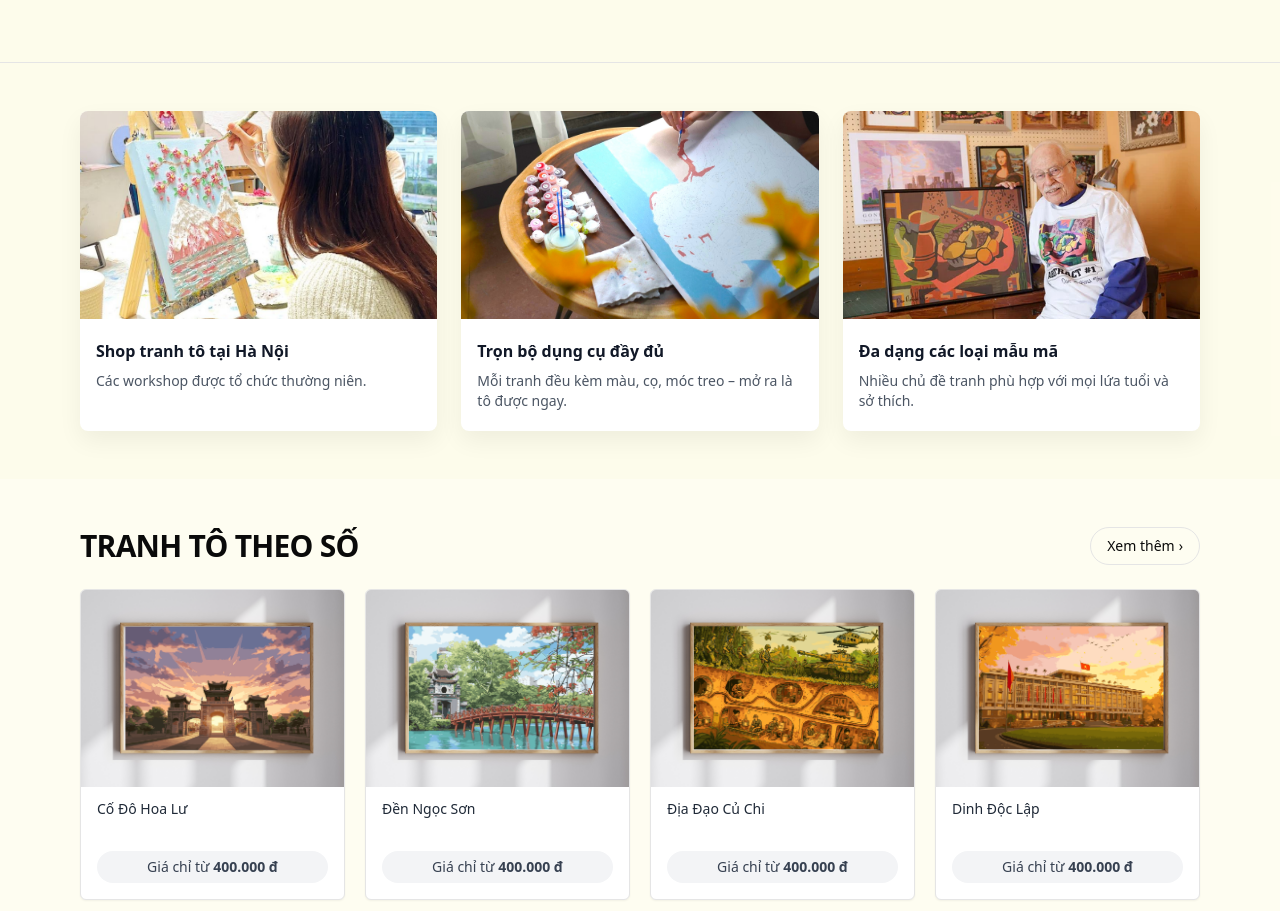
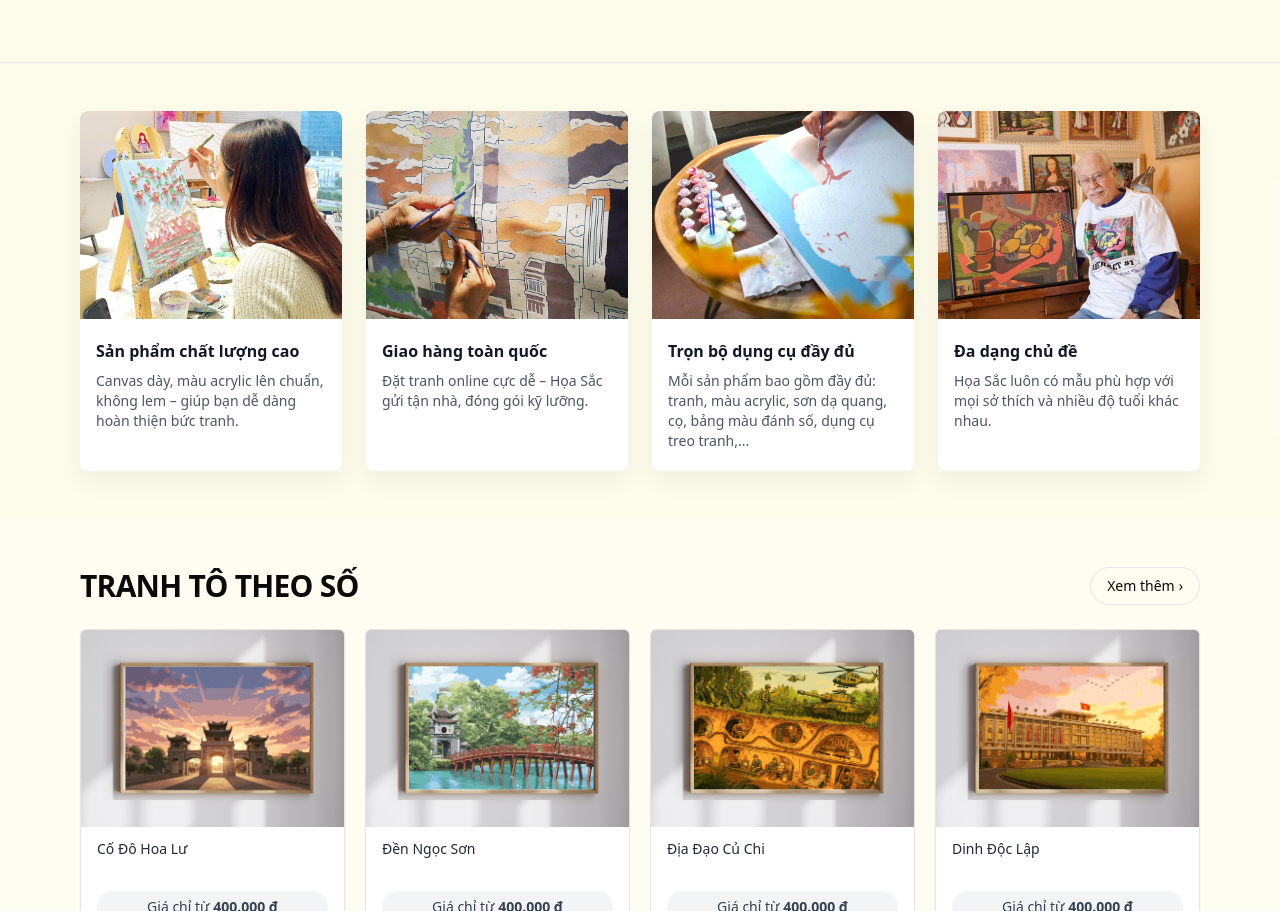
Before and after one commit to datntahiho/hoa-sac, a React (Vite) app: page / in a window 1280 px wide. Shown: the part 1343-2254 px from the top of the page. Built offline with nearby package versions, Linux system fonts and the light colour scheme.

Commit message:
fix: change feature grid

```diff
--- a/src/components/DanRobbinsStory.jsx
+++ b/src/components/DanRobbinsStory.jsx
@@ -69,7 +69,7 @@ const DanRobbinsStory = () => {
                 <img
                   src="/images/_106313465_dan.jpg"
                   alt="Dan Robbins – người khai sinh tranh số hóa"
-                  className="w-full h-auto object-cover"
+                  className="mx-auto h-auto max-h-72 md:max-h-96 w-full object-contain"
                 />
                 <figcaption className="bg-slate-50 px-4 py-2 text-center text-xs text-slate-500 italic">
                   Dan Robbins – người đứng sau trào lưu paint-by-numbers nổi
@@ -135,7 +135,7 @@ const DanRobbinsStory = () => {
                 <img
                   src="/images/pf-ccec312f-6036-4296-b74b-0e3cb45ad69e--Dan-Robbins-el-inventor-de-la-pintura-por-numeros-2_480x480.webp"
                   alt="Abstract No. One – bức tranh tô màu theo số đầu tiên"
-                  className="w-full h-auto object-cover"
+                  className="mx-auto h-auto max-h-72 md:max-h-96 w-full object-contain"
                 />
                 <figcaption className="bg-slate-50 px-4 py-2 text-center text-xs text-slate-500 italic">
                   “Abstract No. One” – một trong những tác phẩm paint-by-numbers
@@ -206,7 +206,7 @@ const DanRobbinsStory = () => {
                 <img
                   src="/images/06Robbins-obit1-articleLarge-v2.webp"
                   alt="Chân dung tự họa theo phong cách paint-by-numbers của Dan Robbins"
-                  className="w-full h-auto object-cover"
+                  className="mx-auto h-auto max-h-72 md:max-h-96 w-full object-contain"
                 />
                 <figcaption className="bg-slate-50 px-4 py-2 text-center text-xs text-slate-500 italic">
                   Chân dung tự họa theo phong cách paint-by-numbers của Dan
@@ -220,7 +220,7 @@ const DanRobbinsStory = () => {
                 <img
                   src="/images/cha-de-1.webp"
                   alt="Abstract No. 1 – tác phẩm paint-by-numbers đầu tiên"
-                  className="w-full h-auto object-cover"
+                  className="mx-auto h-auto max-h-72 md:max-h-96 w-full object-contain"
                 />
                 <figcaption className="bg-slate-50 px-4 py-2 text-center text-xs text-slate-500 italic">
                   Abstract No. 1 – tác phẩm đầu tiên được Dan Robbins thiết kế
@@ -233,7 +233,7 @@ const DanRobbinsStory = () => {
                 <img
                   src="/images/cha-de-2.webp"
                   alt="Dan Robbins cùng bức Old Mill Stream"
-                  className="w-full h-auto object-cover"
+                  className="mx-auto h-auto max-h-72 md:max-h-96 w-full object-contain"
                 />
                 <figcaption className="bg-slate-50 px-4 py-2 text-center text-xs text-slate-500 italic">
                   Dan Robbins cầm bức tranh tô màu theo số yêu thích của mình –
@@ -246,7 +246,7 @@ const DanRobbinsStory = () => {
                 <img
                   src="/images/cha-de-3.webp"
                   alt="Clipper Ship – tác phẩm của Dan Robbins"
-                  className="w-full h-auto object-cover"
+                  className="mx-auto h-auto max-h-72 md:max-h-96 w-full object-contain"
                 />
                 <figcaption className="bg-slate-50 px-4 py-2 text-center text-xs text-slate-500 italic">
                   Tác phẩm Clipper Ship của Dan Robbins, do một họa sĩ vô danh
@@ -259,7 +259,7 @@ const DanRobbinsStory = () => {
                 <img
                   src="/images/cha-de-4.webp"
                   alt="Love's Tribute – tác phẩm của Dan Robbins"
-                  className="w-full h-auto object-cover"
+                  className="mx-auto h-auto max-h-72 md:max-h-96 w-full object-contain"
                 />
                 <figcaption className="bg-slate-50 px-4 py-2 text-center text-xs text-slate-500 italic">
                   Love&apos;s Tribute – tác phẩm của Dan Robbins, do một họa sĩ
--- a/src/components/FeatureGrid.jsx
+++ b/src/components/FeatureGrid.jsx
@@ -1,17 +1,22 @@
 const BANNERS = [
   {
-    title: "Shop tranh tô tại Hà Nội",
-    desc: "Các workshop được tổ chức thường niên.",
+    title: "Sản phẩm chất lượng cao",
+    desc: "Canvas dày, màu acrylic lên chuẩn, không lem – giúp bạn dễ dàng hoàn thiện bức tranh.",
     image: "/images/workshop-ve-tranh-sai-gon-04-1715652752.jpeg",
   },
    {
+    title: "Giao hàng toàn quốc",
+    desc: "Đặt tranh online cực dễ – Họa Sắc gửi tận nhà, đóng gói kỹ lưỡng.",
+    image: "/images/_106308919_paint_by_numbers2_getty.jpg",
+  },
+  {
     title: "Trọn bộ dụng cụ đầy đủ",
-    desc: "Mỗi tranh đều kèm màu, cọ, móc treo – mở ra là tô được ngay.",
+    desc: "Mỗi sản phẩm bao gồm đầy đủ: tranh, màu acrylic, sơn dạ quang, cọ, bảng màu đánh số, dụng cụ treo tranh,...",
     image: "/images/1-1628261830949477002501.jpg",
   },
   {
-    title: "Đa dạng các loại mẫu mã",
-    desc: "Nhiều chủ đề tranh phù hợp với mọi lứa tuổi và sở thích.",
+    title: "Đa dạng chủ đề",
+    desc: "Họa Sắc luôn có mẫu phù hợp với mọi sở thích và nhiều độ tuổi khác nhau.",
     image: "/images/pf-ccec312f-6036-4296-b74b-0e3cb45ad69e--Dan-Robbins-el-inventor-de-la-pintura-por-numeros-2_480x480.webp",
   },
 ];
@@ -19,13 +24,14 @@ const BANNERS = [
 export default function FeatureGrid() {
   return (
   <section className="bg-yellow-50/60 py-10 sm:py-12">
-      <div className="mx-auto grid max-w-6xl gap-6 px-4 sm:grid-cols-3">
+  <div className="mx-auto grid max-w-6xl gap-6 px-4
+      grid-cols-1 sm:grid-cols-2 md:grid-cols-4">
+      {/* <== md trở lên sẽ hiển thị 4 khối */}
     {BANNERS.map((item) => (
       <article
         key={item.title}
         className="group cursor-pointer overflow-hidden rounded-lg bg-white shadow-[0_10px_25px_rgba(0,0,0,0.06)]"
       >
-            {/* Ảnh */}
         <div className="overflow-hidden">
           <img
             src={item.image}
@@ -33,8 +39,6 @@ export default function FeatureGrid() {
             className="h-44 w-full transform object-cover transition-transform duration-300 group-hover:-translate-y-2 sm:h-52"
           />
         </div>
-
-            {/* Text */}
         <div className="px-4 py-4 sm:py-5">
           <h3 className="text-sm sm:text-base font-semibold text-gray-900">
             {item.title}
@@ -47,5 +51,6 @@ export default function FeatureGrid() {
     ))}
   </div>
 </section>
+
   );
 }
```
Lines whose indentation alone changed are shown as unchanged.
